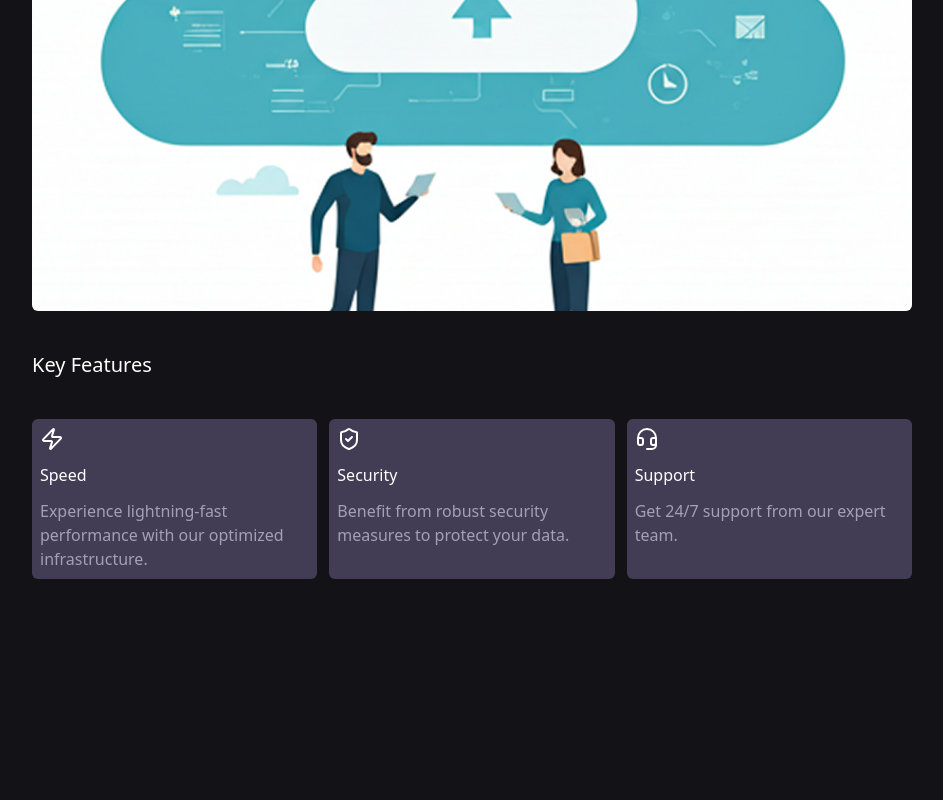
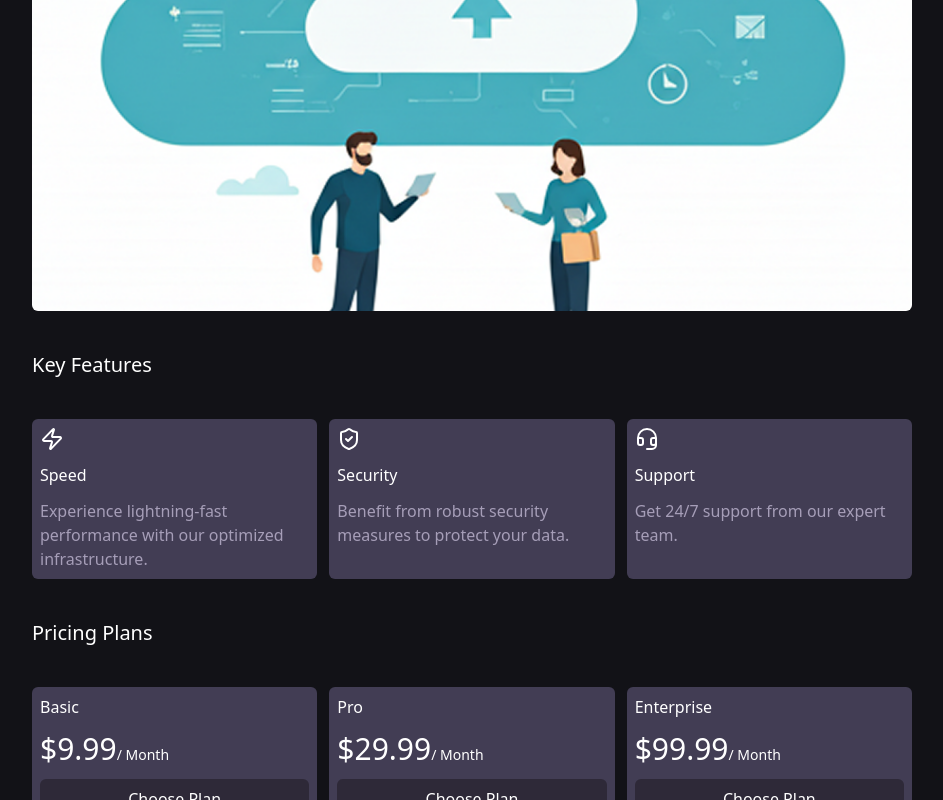
Before and after one commit to Mij-Do/Fast-Cloud, a React (Vite) app: page / in a window 1280 px wide. Shown: the part 2000-2800 px from the top of the page, without its empty margins (168-1111 px from the left). Before the commit the page ends 2579 px from the top, so only its background shows below. Built offline with nearby package versions, Linux system fonts and the light colour scheme.

Commit message:
enhanceplans

```diff
--- a/src/components/Plans.tsx
+++ b/src/components/Plans.tsx
@@ -1,4 +1,5 @@
 import Button from "./ui/Button";
+import { Check } from 'lucide-react';
 
 interface IProps {
 
@@ -7,10 +8,32 @@ interface IProps {
 const Plans = ({}: IProps) => {
     return (
         <div>
-            <div>
-                <h3>Basic</h3>
-                <p>$9.99<span>/ Month</span></p>
-                <Button className={""}>Choose Plan</Button>
+            <h2 className="text-xl my-10">Pricing Plans</h2>
+            <div className="flex justify-between items-center space-x-3">
+                <div className="bg-[#423D54] flex flex-col space-y-3 p-2 rounded-md w-full">
+                    <h3>Basic</h3>
+                    <p className="text-3xl">$9.99<span className="text-sm">/ Month</span></p>
+                    <Button className={"bg-[#2E2938]"}>Choose Plan</Button>
+                    <p><Check /> <span></span></p>
+                    <p><Check /> <span></span></p>
+                    <p><Check /> <span></span></p>
+                </div>
+                <div className="bg-[#423D54] flex flex-col space-y-3 p-2 rounded-md w-full">
+                    <h3>Pro</h3>
+                    <p className="text-3xl">$29.99<span className="text-sm">/ Month</span></p>
+                    <Button className={"bg-[#2E2938]"}>Choose Plan</Button>
+                    <p><Check /> <span></span></p>
+                    <p><Check /> <span></span></p>
+                    <p><Check /> <span></span></p>
+                </div>
+                <div className="bg-[#423D54] flex flex-col space-y-3 p-2 rounded-md w-full">
+                    <h3>Enterprise</h3>
+                    <p className="text-3xl">$99.99<span className="text-sm">/ Month</span></p>
+                    <Button className={"bg-[#2E2938]"}>Choose Plan</Button>
+                    <p><Check /> <span></span></p>
+                    <p><Check /> <span></span></p>
+                    <p><Check /> <span></span></p>
+                </div>
             </div>
         </div>
     )
--- a/src/pages/GetStarted.tsx
+++ b/src/pages/GetStarted.tsx
@@ -4,6 +4,7 @@ import Hoisting from "../components/Hoisting";
 import CoreService from "../components/CoreService";
 import About from "../components/About";
 import KeyFeature from "../components/KeyFeature";
+import Plans from "../components/Plans";
 
 interface IProps {
 
@@ -11,7 +12,7 @@ interface IProps {
 
 const GetStarted = ({}: IProps) => {
     return (
-        <section className="mx-50">
+        <section className="mx-50 space-y-5">
             <div className="flex justify-center mb-10">
                 <Image src={HeroImage} alt="Hero Image" className="w-fit"/>
             </div>
@@ -27,6 +28,9 @@ const GetStarted = ({}: IProps) => {
             <div>
                 <KeyFeature />
             </div>
+            <div>
+                <Plans />
+            </div>
         </section>
     )
 }
```
